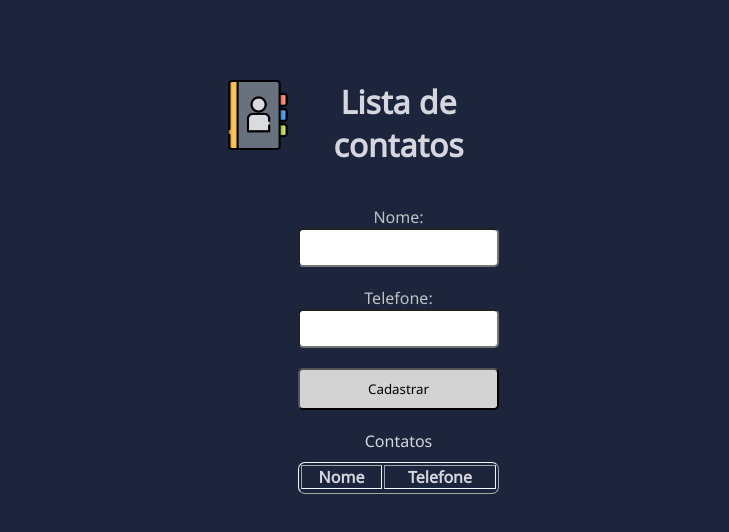
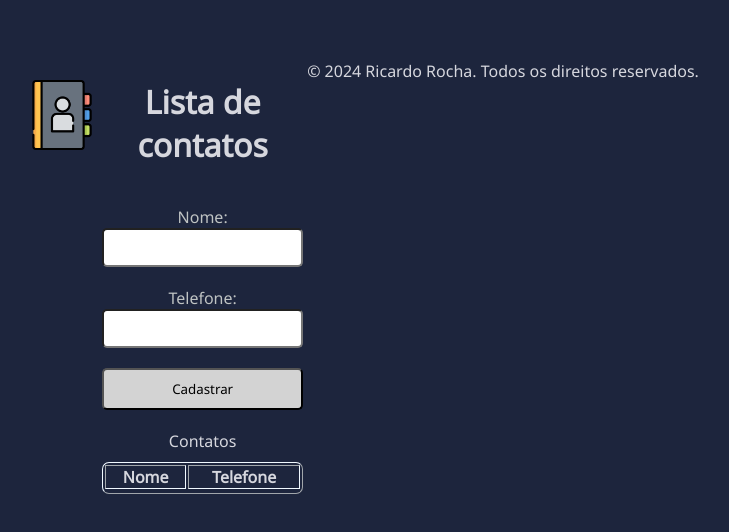
Before and after one commit to rocharicardo9/Agenda-de-Contatos, a plain HTML site: page index.html in a window 1280 px wide. Shown: the whole page, without its empty margins (287-1016 px from the left). Drawn offline with Linux system fonts and the light colour scheme.

Commit message:
Alterei o README

```diff
--- a/index.html
+++ b/index.html
@@ -53,6 +53,10 @@
             </div>
         </div>
     </div>
+    <footer>
+        <p>&copy; 2024 Ricardo Rocha. Todos os direitos reservados.</p>
+    </footer>
+
     <script src="./main.js"></script>
 </body>
 </html>
```
